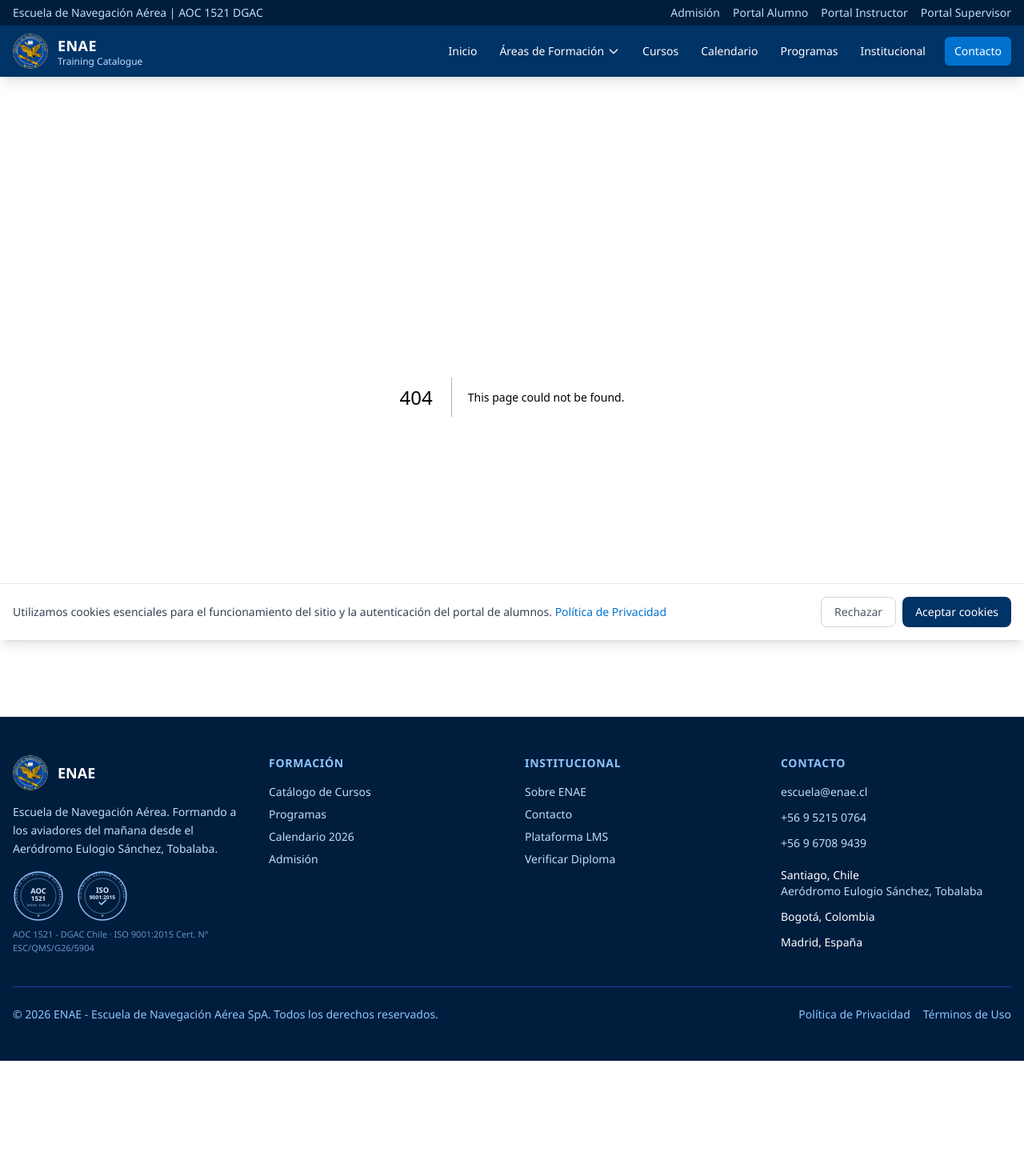
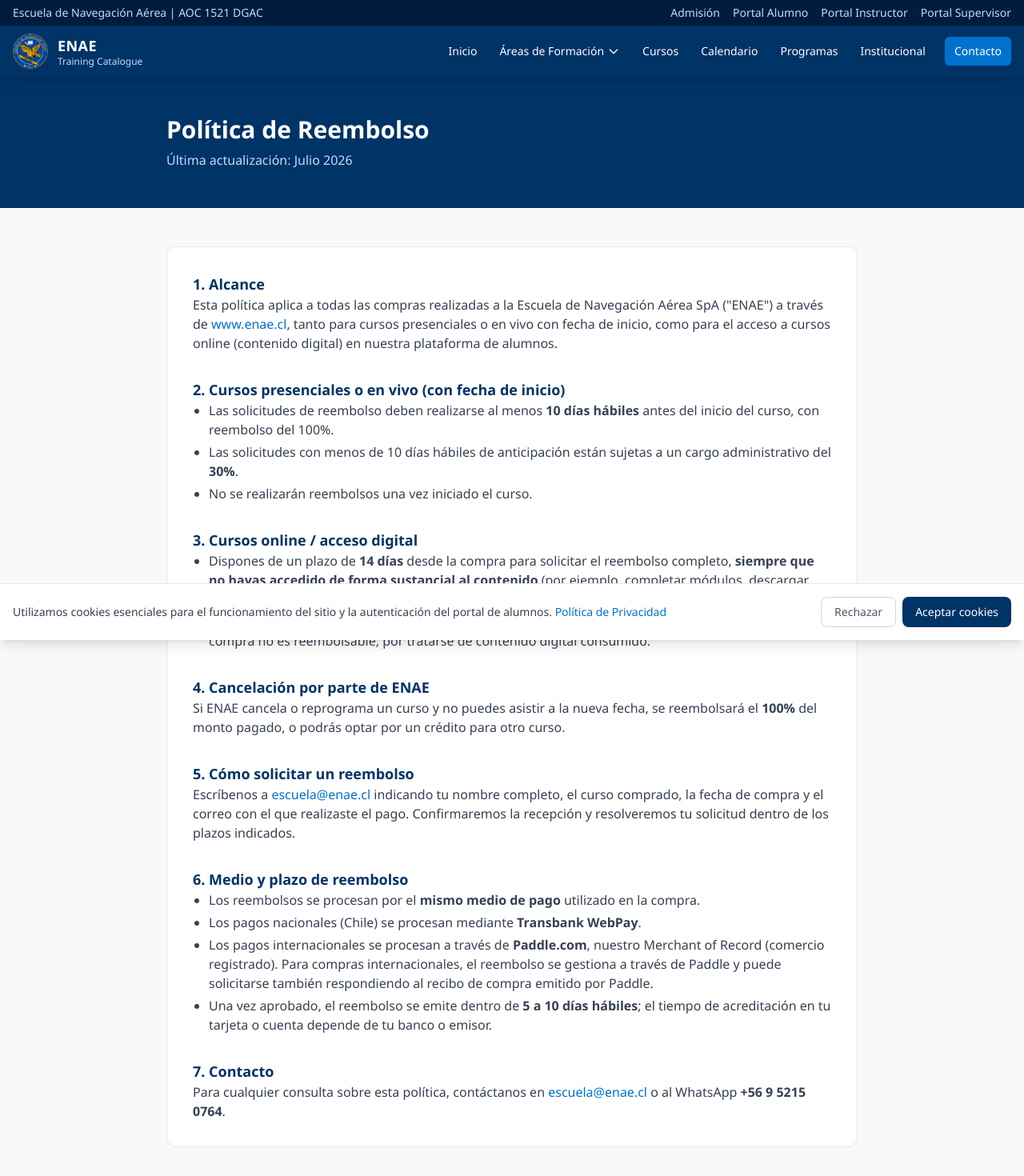
Before and after one commit to cenaeaero/enae, a Next.js app: page /reembolsos in a window 1280 px wide. Before the commit this address had no page. Shown: the top 1470 px of the page at 80% size. Before the commit the page ends 1326 px from the top, so only its background shows below. Built offline with nearby package versions, Linux system fonts and the light colour scheme.

Commit message:
feat(legal): página de Política de Reembolso para verificación Paddle + link en footer

```diff
--- /dev/null
+++ b/src/app/reembolsos/page.tsx
@@ -0,0 +1,73 @@
+export const metadata = {
+  title: "Política de Reembolso | ENAE",
+  description:
+    "Política de reembolso y devoluciones de la Escuela de Navegación Aérea (ENAE) para cursos presenciales, en vivo y de acceso digital online.",
+};
+
+export default function ReembolsosPage() {
+  return (
+    <>
+      <section className="bg-[#003366] text-white py-12">
+        <div className="max-w-4xl mx-auto px-4">
+          <h1 className="text-3xl font-bold mb-2">Política de Reembolso</h1>
+          <p className="text-blue-200">Última actualización: Julio 2026</p>
+        </div>
+      </section>
+
+      <section className="py-12 bg-[#F8F9FA]">
+        <div className="max-w-4xl mx-auto px-4">
+          <div className="bg-white rounded-xl border border-gray-200 p-8 prose prose-sm max-w-none text-gray-700">
+            <h2 className="text-lg font-bold text-[#003366]">1. Alcance</h2>
+            <p>
+              Esta política aplica a todas las compras realizadas a la Escuela de Navegación Aérea SpA
+              (&quot;ENAE&quot;) a través de <a href="https://www.enae.cl" className="text-[#0072CE]">www.enae.cl</a>,
+              tanto para cursos presenciales o en vivo con fecha de inicio, como para el acceso a cursos
+              online (contenido digital) en nuestra plataforma de alumnos.
+            </p>
+
+            <h2 className="text-lg font-bold text-[#003366] mt-8">2. Cursos presenciales o en vivo (con fecha de inicio)</h2>
+            <ul className="list-disc pl-5 space-y-1">
+              <li>Las solicitudes de reembolso deben realizarse al menos <strong>10 días hábiles</strong> antes del inicio del curso, con reembolso del 100%.</li>
+              <li>Las solicitudes con menos de 10 días hábiles de anticipación están sujetas a un cargo administrativo del <strong>30%</strong>.</li>
+              <li>No se realizarán reembolsos una vez iniciado el curso.</li>
+            </ul>
+
+            <h2 className="text-lg font-bold text-[#003366] mt-8">3. Cursos online / acceso digital</h2>
+            <ul className="list-disc pl-5 space-y-1">
+              <li>Dispones de un plazo de <strong>14 días</strong> desde la compra para solicitar el reembolso completo, <strong>siempre que no hayas accedido de forma sustancial al contenido</strong> (por ejemplo, completar módulos, descargar materiales o rendir evaluaciones).</li>
+              <li>Una vez que el curso ha sido accedido sustancialmente o completado, o emitido el certificado, la compra no es reembolsable, por tratarse de contenido digital consumido.</li>
+            </ul>
+
+            <h2 className="text-lg font-bold text-[#003366] mt-8">4. Cancelación por parte de ENAE</h2>
+            <p>
+              Si ENAE cancela o reprograma un curso y no puedes asistir a la nueva fecha, se reembolsará el
+              <strong> 100% </strong> del monto pagado, o podrás optar por un crédito para otro curso.
+            </p>
+
+            <h2 className="text-lg font-bold text-[#003366] mt-8">5. Cómo solicitar un reembolso</h2>
+            <p>
+              Escríbenos a <a href="mailto:escuela@enae.cl" className="text-[#0072CE]">escuela@enae.cl</a> indicando
+              tu nombre completo, el curso comprado, la fecha de compra y el correo con el que realizaste el pago.
+              Confirmaremos la recepción y resolveremos tu solicitud dentro de los plazos indicados.
+            </p>
+
+            <h2 className="text-lg font-bold text-[#003366] mt-8">6. Medio y plazo de reembolso</h2>
+            <ul className="list-disc pl-5 space-y-1">
+              <li>Los reembolsos se procesan por el <strong>mismo medio de pago</strong> utilizado en la compra.</li>
+              <li>Los pagos nacionales (Chile) se procesan mediante <strong>Transbank WebPay</strong>.</li>
+              <li>Los pagos internacionales se procesan a través de <strong>Paddle.com</strong>, nuestro Merchant of Record (comercio registrado). Para compras internacionales, el reembolso se gestiona a través de Paddle y puede solicitarse también respondiendo al recibo de compra emitido por Paddle.</li>
+              <li>Una vez aprobado, el reembolso se emite dentro de <strong>5 a 10 días hábiles</strong>; el tiempo de acreditación en tu tarjeta o cuenta depende de tu banco o emisor.</li>
+            </ul>
+
+            <h2 className="text-lg font-bold text-[#003366] mt-8">7. Contacto</h2>
+            <p>
+              Para cualquier consulta sobre esta política, contáctanos en{" "}
+              <a href="mailto:escuela@enae.cl" className="text-[#0072CE]">escuela@enae.cl</a> o al
+              WhatsApp <strong>+56 9 5215 0764</strong>.
+            </p>
+          </div>
+        </div>
+      </section>
+    </>
+  );
+}
--- a/src/components/Footer.tsx
+++ b/src/components/Footer.tsx
@@ -196,6 +196,9 @@ export default function Footer() {
             <Link href="/terminos" className="hover:text-white transition">
               Términos de Uso
             </Link>
+            <Link href="/reembolsos" className="hover:text-white transition">
+              Reembolsos
+            </Link>
           </div>
         </div>
       </div>
```
